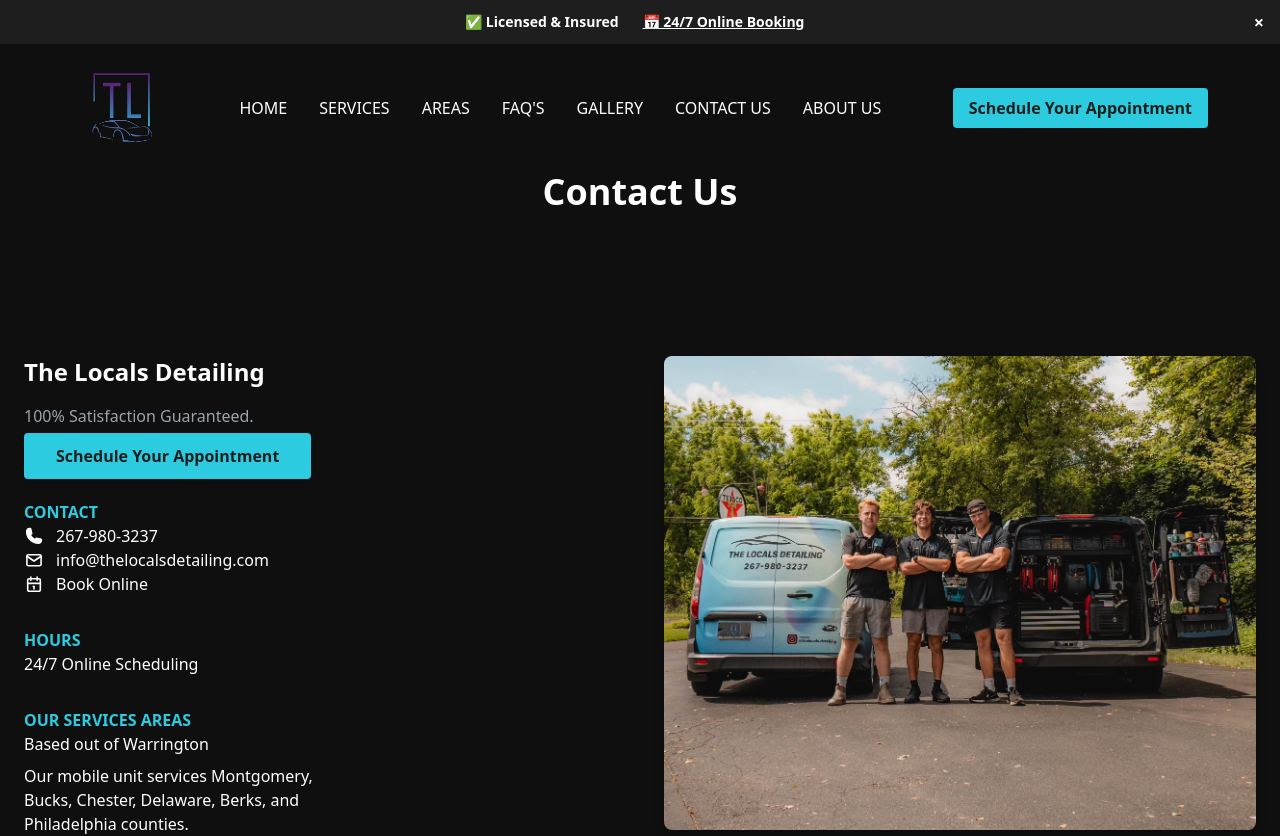
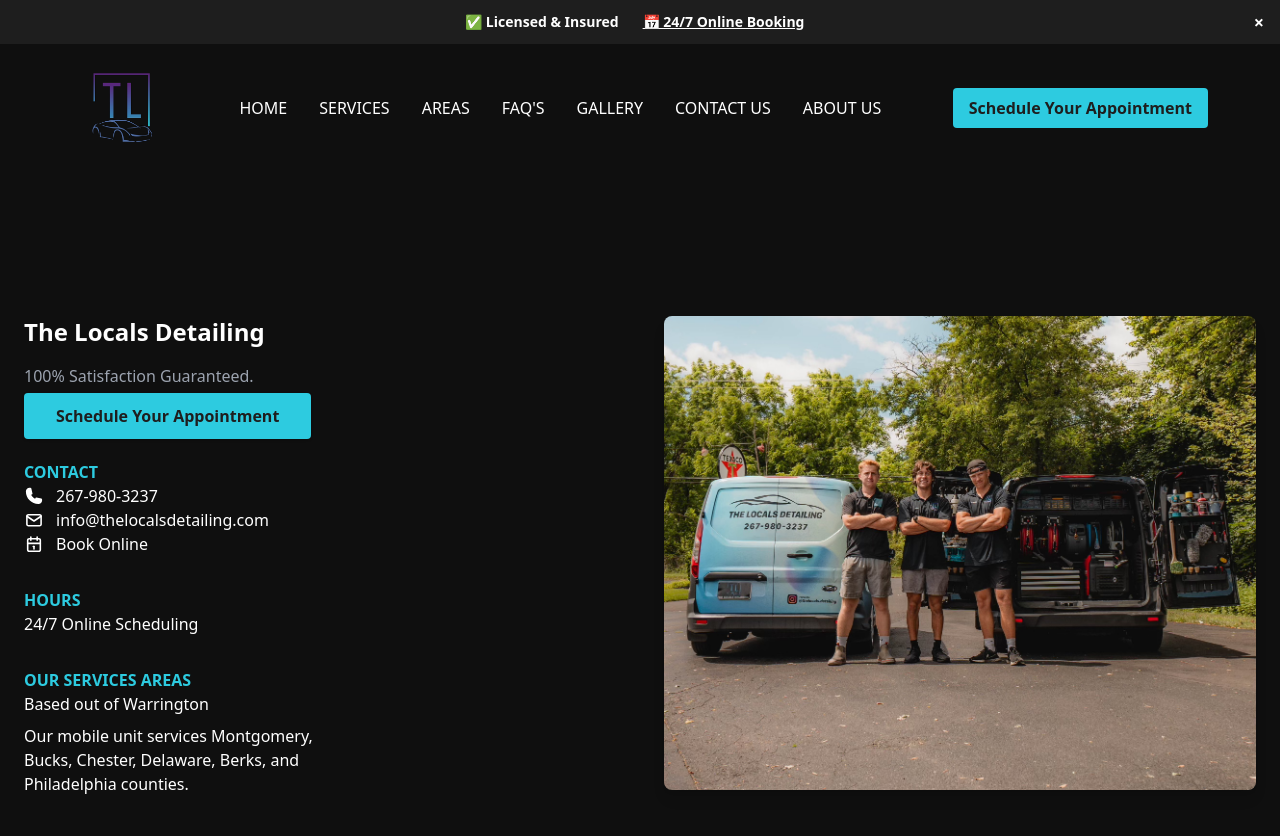
Before and after one commit to TravisDLeslie/thelocals, a React (Create React App) app: page /contact-us in a window 1280 px wide. Shown: the top 836 px of the page. Built offline with nearby package versions, Linux system fonts and the light colour scheme.

Commit message:
remove contact us

```diff
--- a/src/pages/ContactUsPage.jsx
+++ b/src/pages/ContactUsPage.jsx
@@ -3,8 +3,7 @@
 const ContactUsPage = () => {
   return (
     <section className="bg-[#0F0F0F] flex items-center justify-center">
-      <h1 className="text-4xl font-bold text-white">Contact Us</h1>
-    </section>
+   </section>
   );
 };
 
```
